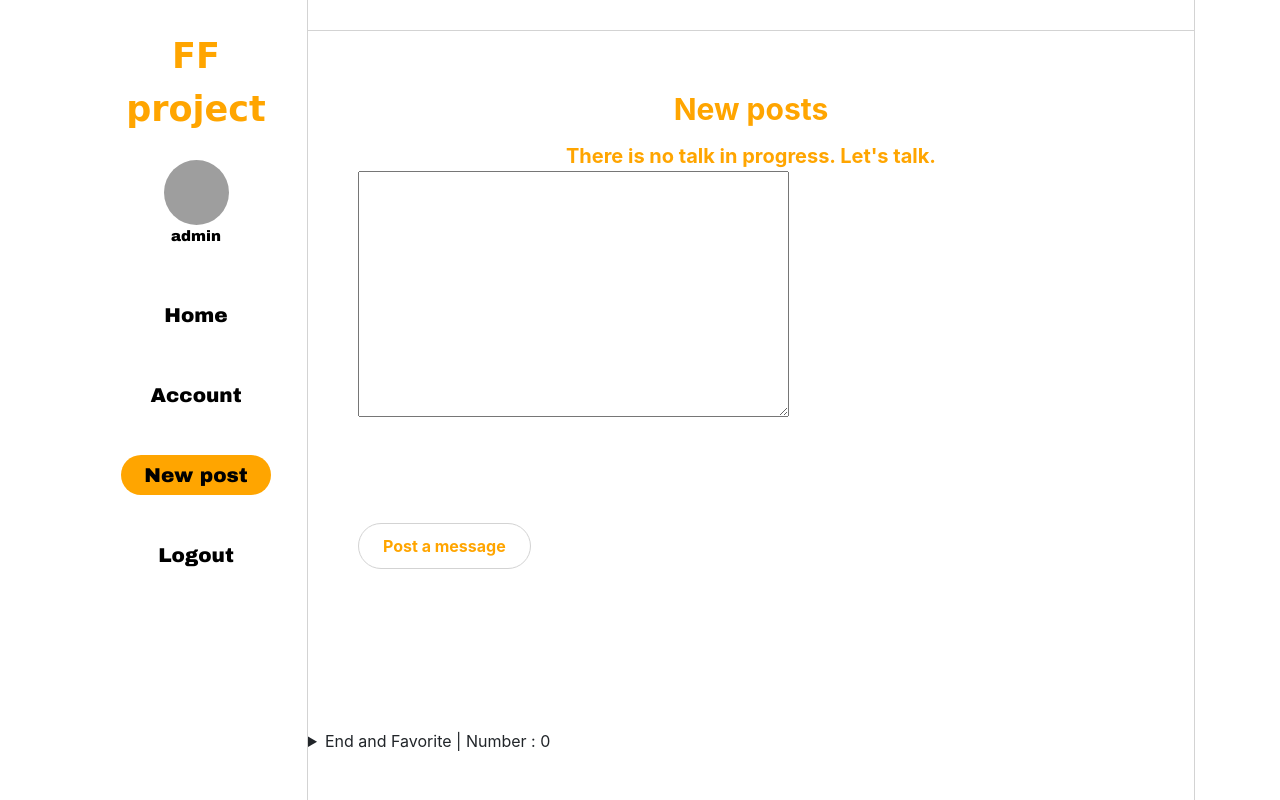
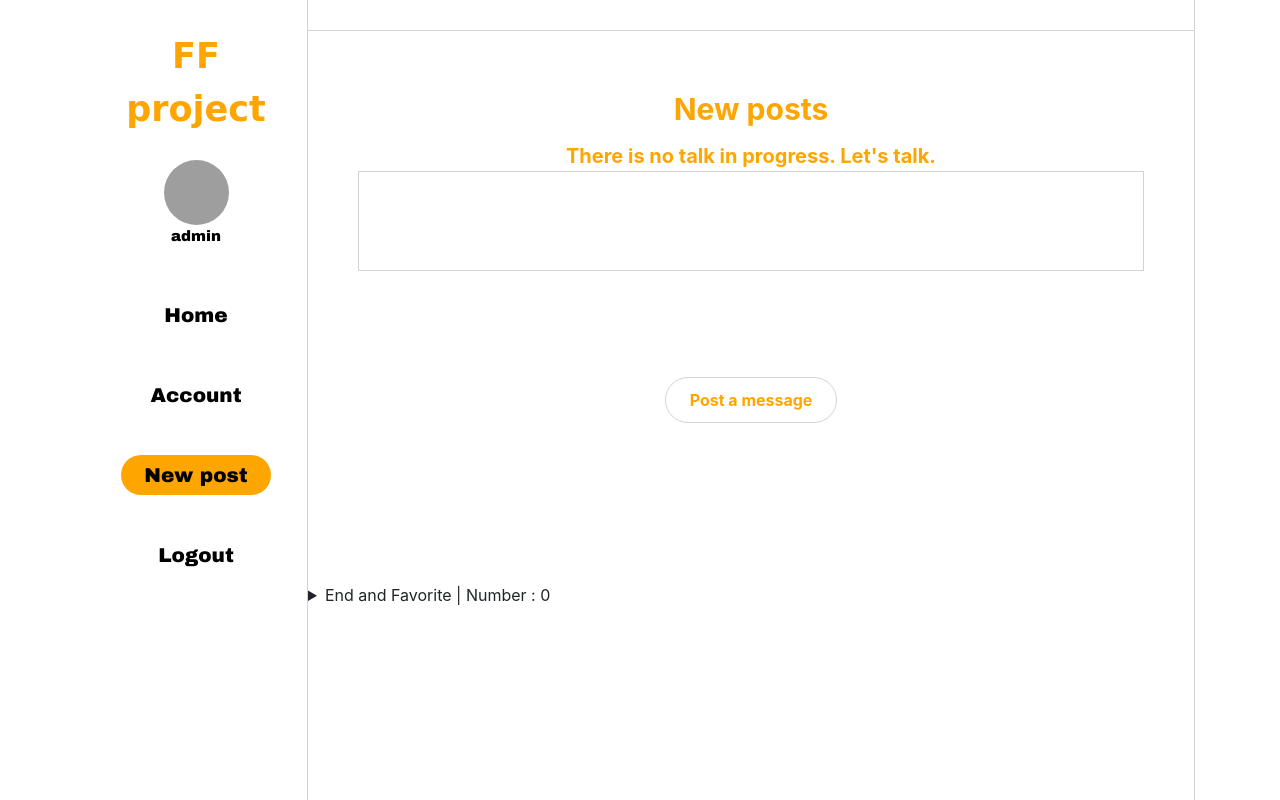
Before and after one commit to Nao-Y1996/ff-project, a Django app: page /post/talk_all/ in a window 1280 px wide. Run offline with Django 3.2, Linux system fonts and the light colour scheme; a user stored in the database is signed in; data comes from the database, SQL or seed files in the repository; data that the repository does not hold is empty; some libraries are stand-ins or nearby versions; grey boxes are pictures that could not be loaded.

Commit message:
fix_TalkCreate_layout

```diff
--- a/postapp/forms.py
+++ b/postapp/forms.py
@@ -10,7 +10,7 @@ class NewTalkForm(forms.ModelForm): #新規トーク作成
     def __init__(self, *args, **kargs):
         super().__init__(*args, **kargs)
         for field in self.fields.values():
-            field.widget.attrs['class'] = 'form-control-text'
+            field.widget.attrs['class'] = 'talk_create_position_form'
 
     class Meta:
         model = Message
--- a/postapp/static/postapp/talk_create.css
+++ b/postapp/static/postapp/talk_create.css
@@ -35,7 +35,7 @@ h1{
     padding: 50px;
 }
 
-/* .form-control-text{
+.talk_create_position_form{
     font-size: 15px;
     width: 100%;
     height: 100px;
@@ -43,11 +43,12 @@ h1{
     padding: 3px;
     border: 1.5px solid lightgray;
     resize: none;
-} */
+}
 
-/* .control{
+.talk_create_position_button{
     text-align: center;
-} */
+}
+
 .talk_create_button_newpost{
     display: inline-block;
     max-width: 180px;
--- a/postapp/templates/postapp/talk_all.html
+++ b/postapp/templates/postapp/talk_all.html
@@ -331,7 +331,7 @@
                             {{ form.id.as_hidden }}
                             {{ form.sending_user.as_hidden }}
                             {{ form.content }}
-                            <div class="control">
+                            <div class="talk_create_position_button">
                                 <button type="submit" class="talk_create_button_newpost">
                                     Post a message
                                 </button>
--- a/postapp/templates/postapp/talk_create.html
+++ b/postapp/templates/postapp/talk_create.html
@@ -65,7 +65,7 @@
                     {{ form.id.as_hidden }}
                     {{ form.sending_user.as_hidden }}
                     {{ form.content }}
-                    <div class="control">
+                    <div class="talk_create_position_button">
                         <button type="submit" class="talk_create_button_newpost">
                             Post a message
                         </button>
```
